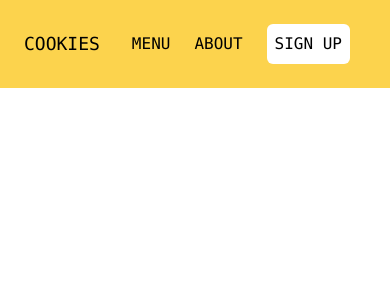
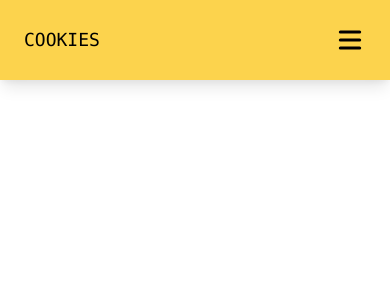
Before and after one commit to rbpolim/fibo-cookies, a Next.js app: page / in a window 390 px wide. Shown: the top 300 px of the page. Built offline with nearby package versions, Linux system fonts and the light colour scheme.

Commit message:
02-dropdown

```diff
--- /dev/null
+++ b/src/components/Dropdown.js
@@ -0,0 +1,19 @@
+import Link from "next/link";
+
+export function Dropdown({ isOpen }) {
+  return (
+    <div className={isOpen ? "" : "hidden"}>
+      <ul className="grid grid-rows-3 text-center w-full bg-red-400">
+        <li className="p-4">
+          <Link href="/">MENU</Link>
+        </li>
+        <li className="p-4">
+          <Link href="/">ABOUT</Link>
+        </li>
+        <li className="p-4">
+          <Link href="/">SIGN UP</Link>
+        </li>
+      </ul>
+    </div>
+  );
+}
--- a/src/components/Navbar.js
+++ b/src/components/Navbar.js
@@ -1,19 +1,16 @@
 import Link from "next/link";
-import { useRouter } from "next/router";
 import { MenuIcon } from "@heroicons/react/solid";
 
-export function Navbar() {
-  const router = useRouter();
-
+export function Navbar({ toggle, isOpen }) {
   return (
-    <nav className="flex items-center bg-yellow-300 p-6 font-mono">
+    <nav className="flex items-center bg-yellow-300 p-6 font-mono shadow-lg">
       <div className="flex flex-grow cursor-pointer">
         <Link href="/">
           <h1 className="text-lg">COOKIES</h1>
         </Link>
       </div>
 
-      <div className="mr-4">
+      <div className="hidden md:inline-flex mr-4">
         <ul className="flex items-center space-x-6">
           <li className="link">
             <Link href="/">MENU</Link>
@@ -29,8 +26,8 @@ export function Navbar() {
         </ul>
       </div>
 
-      <div className="hidden cursor-pointer">
-        <MenuIcon className="h-10" />
+      <div onClick={toggle} className="md:hidden cursor-pointer">
+        <MenuIcon className="h-8" />
       </div>
     </nav>
   );
--- a/src/pages/index.js
+++ b/src/pages/index.js
@@ -1,14 +1,23 @@
-import { Navbar } from "../components/Navbar";
-
+import { useState } from "react";
 import Head from "next/head";
 
+import { Navbar } from "../components/Navbar";
+import { Dropdown } from "../components/Dropdown";
+
 export default function Home() {
+  const [isOpen, setIsOpen] = useState(false);
+
+  const toggle = () => {
+    setIsOpen(!isOpen);
+  };
+
   return (
     <div>
       <Head>
         <title>Fibo Cookies</title>
       </Head>
-      <Navbar />
+      <Navbar isOpen={isOpen} toggle={toggle} />
+      <Dropdown isOpen={isOpen} />
     </div>
   );
 }
```
